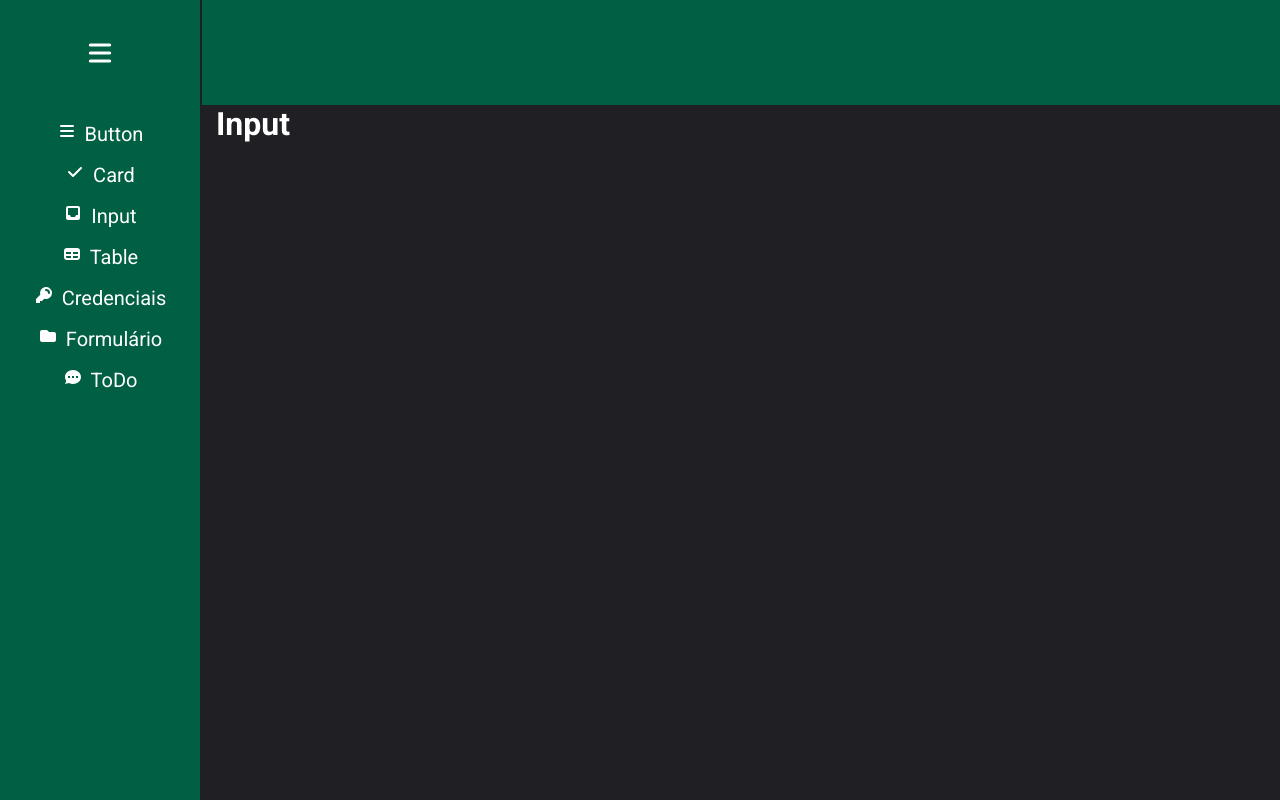
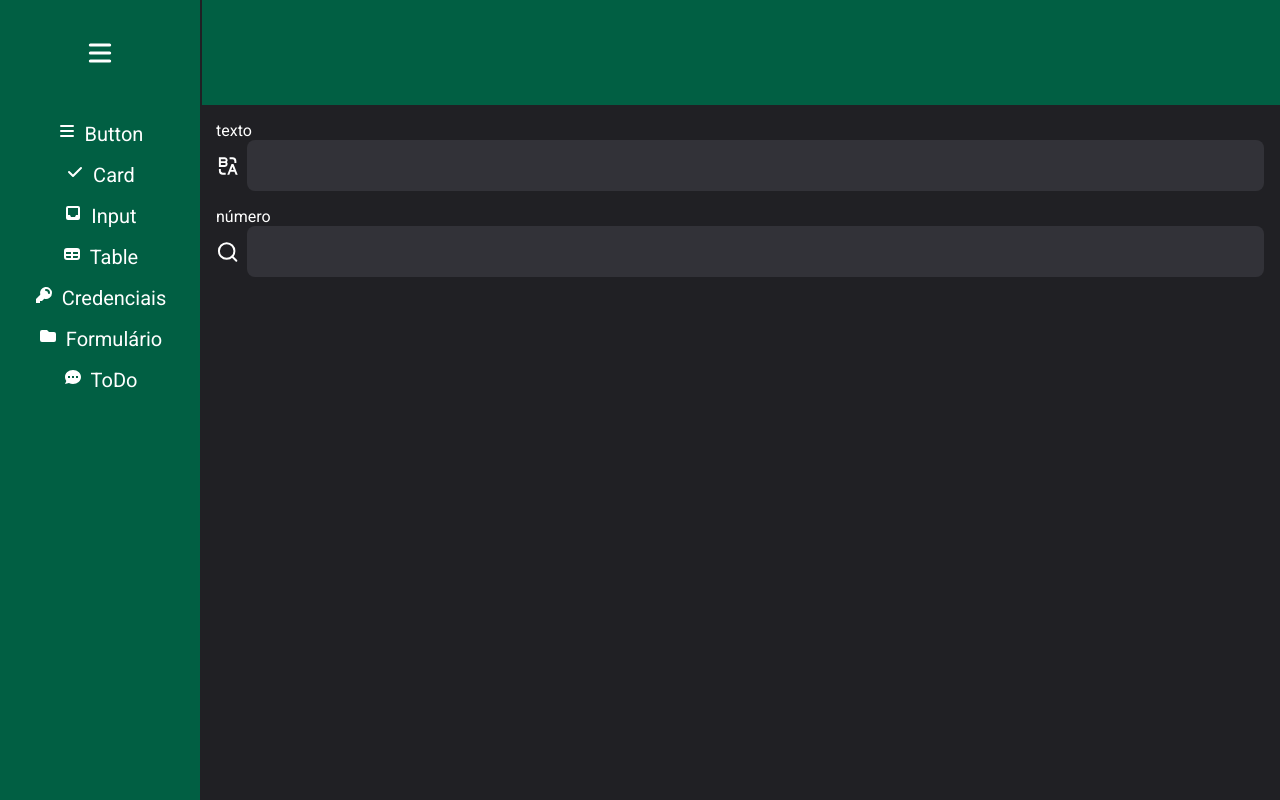
Before and after one commit to aldineifranco/components, a React (Vite) app: page /input in a window 1280 px wide. Built offline with nearby package versions, Linux system fonts and the light colour scheme.

Commit message:
input genérico passando onChange como prop

```diff
--- /dev/null
+++ b/src/components/Input/index.tsx
@@ -0,0 +1,22 @@
+import { ReactNode } from "react";
+import { Container } from "./styles";
+
+
+interface InputProps {
+  onChange?: React.ChangeEventHandler<HTMLInputElement>;
+  type?: string;
+  label: string;
+  icon?: ReactNode;
+}
+
+export function Input({ type, onChange, label, icon }: InputProps) {
+  return (
+    <Container>
+      <label>{label}</label>
+      <div>
+        {icon}
+        <input type={type} onChange={onChange} />
+      </div>
+    </Container>
+  )
+}
--- /dev/null
+++ b/src/components/Input/styles.ts
@@ -0,0 +1,21 @@
+import styled from "styled-components";
+
+export const Container = styled.div`
+  width: 100%;
+
+  > div {
+    display: flex;
+    gap: 8px;
+    align-items: center;
+
+    & input {
+      width: 100%;
+      padding: 1rem;
+      background-color: ${({ theme }) =>
+        theme["gray-600"]};
+      border: 0;
+      color: ${({ theme }) => theme["white"]};
+      border-radius: 8px;
+    }
+  }
+`;
--- a/src/pages/Input/index.tsx
+++ /dev/null
@@ -1,9 +0,0 @@
-import { Container } from "./styles";
-
-export function Input() {
-  return (
-    <Container>
-      <h1>Input</h1>
-    </Container>
-  )
-}
--- /dev/null
+++ b/src/pages/Inputs/index.tsx
@@ -0,0 +1,30 @@
+import { Container } from "./styles";
+import { Input } from "../../components/Input";
+import { useState } from "react";
+import { RiAB } from "react-icons/ri";
+import { FiSearch } from "react-icons/fi";
+
+export function Inputs() {
+  const [value, setValue] = useState('');
+
+  function handleChange(event: React.ChangeEvent<HTMLInputElement>) {
+    setValue(event.target.value);
+    console.log(value)
+  }
+
+  return (
+    <Container>
+      <Input
+        onChange={handleChange}
+        type="text"
+        label="texto"
+        icon={<RiAB size={24} />} />
+
+      <Input
+        onChange={handleChange}
+        type="number"
+        label="número"
+        icon={<FiSearch size={24} />} />
+    </Container>
+  )
+}
--- a/src/pages/Input/styles.ts
+++ b/src/pages/Inputs/styles.ts
@@ -1,5 +1,8 @@
 import styled from "styled-components";
 
 export const Container = styled.div`
-
+  display: flex;
+  margin-top: 1rem;
+  flex-direction: column;
+  gap: 1rem;
 `;
--- a/src/routes/app.routes.tsx
+++ b/src/routes/app.routes.tsx
@@ -3,7 +3,7 @@ import { ButtonPage } from "../pages/ButtonPage";
 import { Card } from "../pages/Card";
 
 import { Home } from "../pages/Home";
-import { Input } from "../pages/Input";
+import { Inputs } from "../pages/Inputs";
 import { Table } from "../pages/Table";
 import { Credenciais } from "../pages/Credenciais";
 import { Formulario } from "../pages/Formulario";
@@ -17,7 +17,7 @@ export function AppRoutes() {
           <Route path="/" element={<ButtonPage />} />
           <Route path="/button" element={<ButtonPage />} />
           <Route path="/card" element={<Card />} />
-          <Route path="/input" element={<Input />} />
+          <Route path="/input" element={<Inputs />} />
           <Route path="/table" element={<Table />} />
           <Route path="/credenciais" element={<Credenciais />} />
           <Route path="/formulario" element={<Formulario />} />
```
